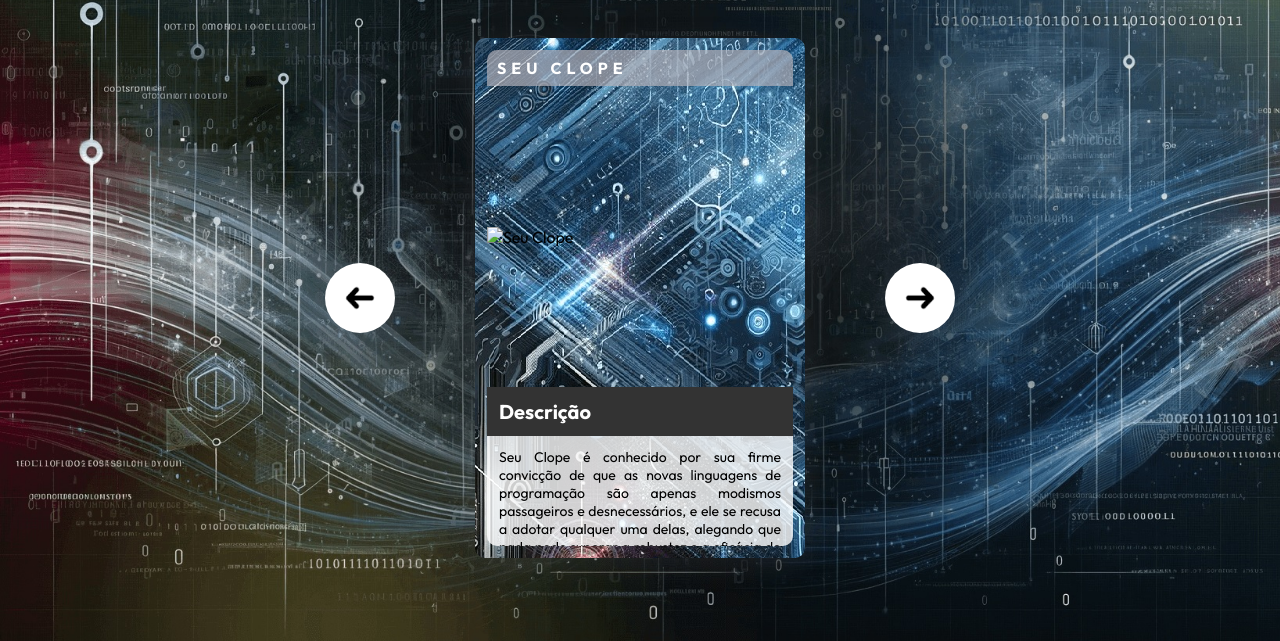
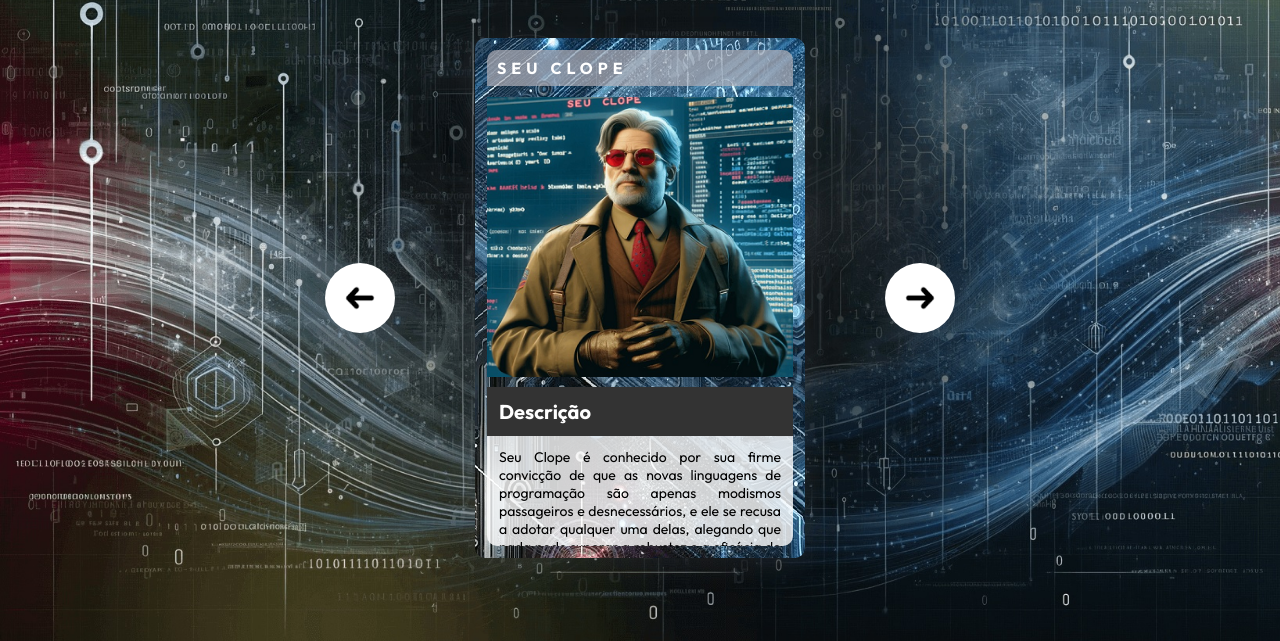
Before and after one commit to Otiniel-Moreira/projeto-x-dev-ppw, a plain HTML site: page index.html in a window 1280 px wide. Shown: the part 159-800 px from the top of the page. Drawn offline with Linux system fonts and the light colour scheme.

Commit message:
Add files via upload

```diff
--- a/index.html
+++ b/index.html
@@ -34,7 +34,7 @@
 
           <img
             class="imagem-personagem"
-            src="./Meu Projeto/src/css/imagens/seuclope.png"
+            src="./src/imagens/seuclope.png"
             alt="Seu Clope"
           />
 
```
